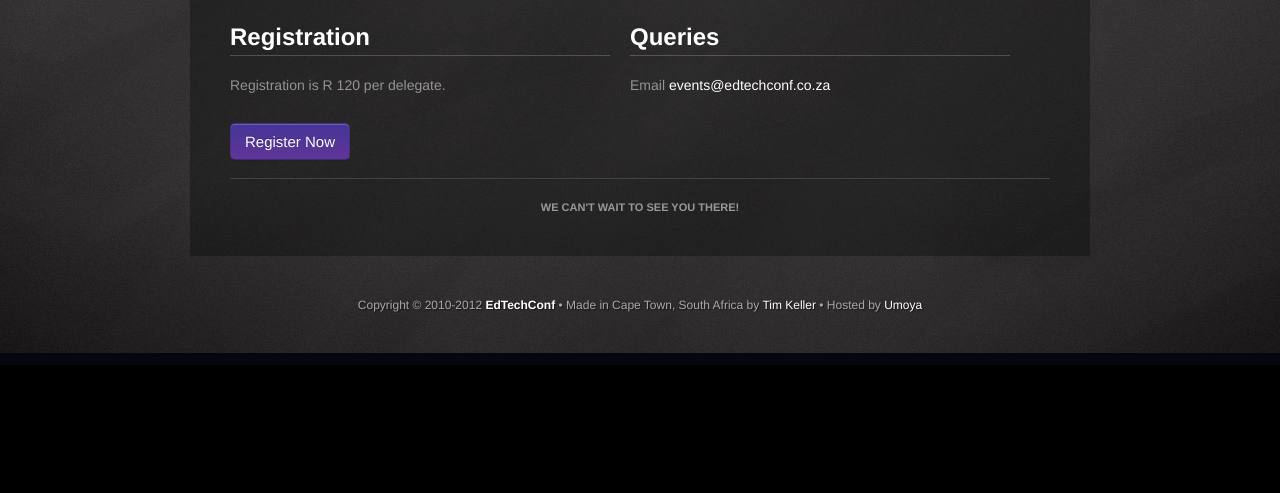
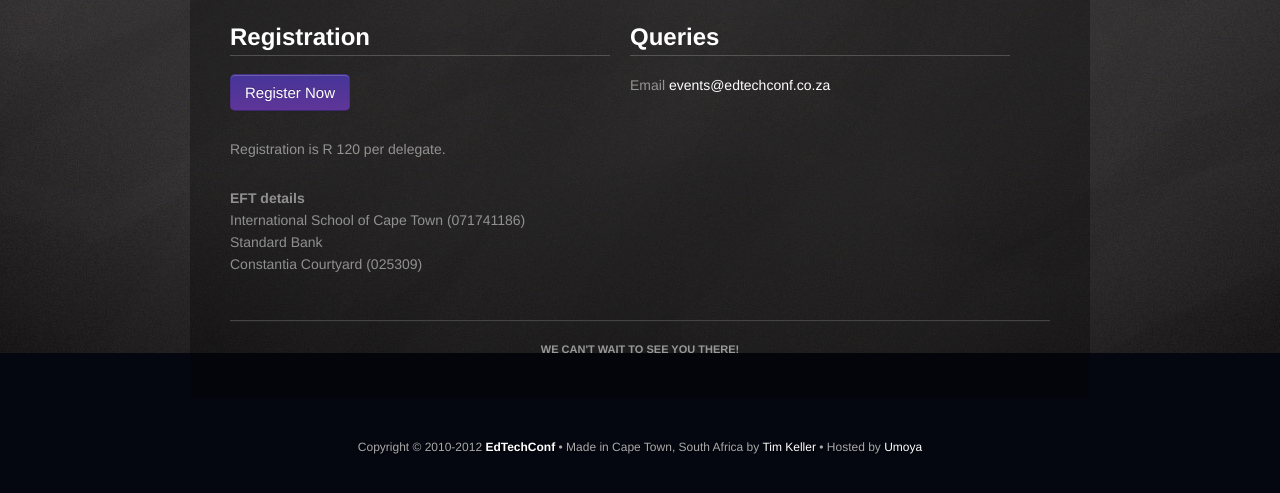
Before and after one commit to edtechconf/edtechconf.co.za, a Jekyll site: the page built from _posts/2011-05-10-Thinkshop-1.md, in a window 1280 px wide and 900 px high, scrolled down 775 px, cut to the strip 393-886 px from the top of the window. Built offline with Jekyll 4.4.1, drawn with Linux system fonts in a browser that asks for light colours; some web fonts are replaced; before the commit the page ends 1533 px from its top, so only the background shows below that.

Commit message:
Support for EFT details

```diff
--- a/_layouts/event.html
+++ b/_layouts/event.html
@@ -51,8 +51,10 @@
       <div class="row">
         <div class="span5">
           <h2>Registration</h2>
+          <p><a href="https://docs.google.com/spreadsheet/viewform?formkey={{ page.googleform }}" class="btn btn-primary btn-large" target="_blank">Register Now</a></p>
           <p>Registration is {{ page.cost }} per delegate.</p>
-          <a href="https://docs.google.com/spreadsheet/viewform?formkey={{ page.googleform }}" class="btn btn-primary btn-large" target="_blank">Register Now</a>
+          <p><b>EFT details</b><br>{{ page.pay_eft }}<br></p>
+
         </div>
         <div class="span5">
           <h2>Queries</h2>
--- a/_posts/2011-05-10-Thinkshop-1.md
+++ b/_posts/2011-05-10-Thinkshop-1.md
@@ -10,6 +10,7 @@ location:   International School of Cape Town
 address:    Edinburgh Close, Wynberg, Cape Town, South Africa
 cost:       R 120
 googleform: dDc4a0JBU1Vwc3g0TTBCQVowTl9hRFE6MQ
+pay_eft:    International School of Cape Town (071741186)<br>Standard Bank<br>Constantia Courtyard (025309)
 ---
 
 The information age has revolutionised the way we teach.
```
